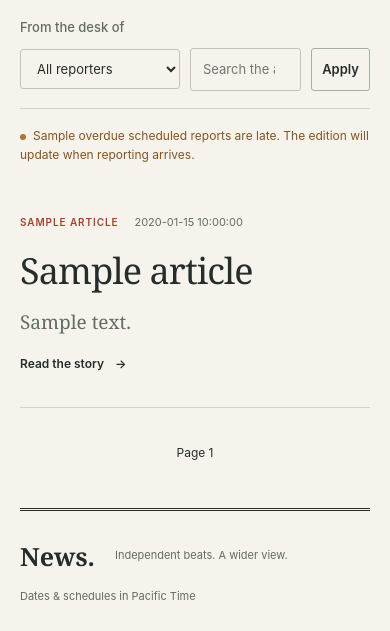
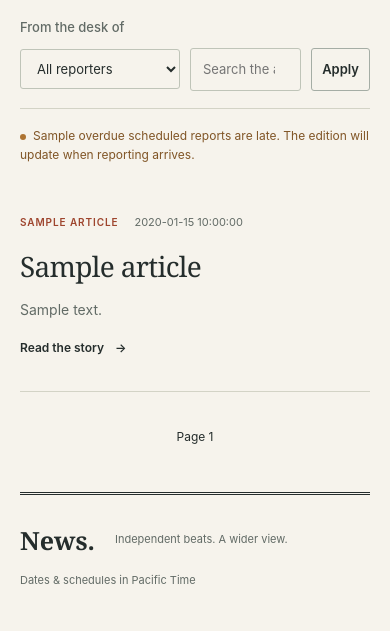
Before and after one commit to jubishop/news, a Flask app: template news/templates/feed.html in a window 390 px wide. Shown: the part 368-999 px from the top of the page. After the commit the page ends 952 px from the top, so only its background shows below. Run offline with Flask 3, Linux system fonts and the light colour scheme; the template is opened without the code that fills it: most values are stand-ins (such as "Sample title", 1, 10 or a date in 2020); parts of the project's set-up code (start-up, migrations or seed data) failed here and were passed over.

Commit message:
Make the news feed a single column with equal story styling (#12) (#14)

```diff
--- a/news/static/news.css
+++ b/news/static/news.css
@@ -54,7 +54,7 @@ main { min-height: 65vh; padding: 46px 0 70px; }
 .status-line { font-size: 12px; padding: 17px 0 0; color: #805526; }
 .status-dot { width: 6px; height: 6px; display: inline-block; border-radius: 50%; background: var(--green); margin-right: 7px; }
 .status-dot.warning { background: #ad7332; }
-.story-grid { display: grid; grid-template-columns: repeat(3,minmax(0,1fr)); gap: 0 30px; padding-top: 34px; }
+.story-list { padding-top: 34px; }
 .story { padding: 28px 0 34px; border-bottom: 1px solid var(--line); display: flex; flex-direction: column; align-items: flex-start; min-width: 0; }
 .story-meta { display: flex; flex-wrap: wrap; gap: 8px 16px; align-items: baseline; color: var(--muted); font-size: 11px; margin-bottom: 19px; }
 .story-meta a { text-transform: uppercase; font-weight: 600; color: var(--accent); font-size: 10px; letter-spacing: .09em; text-decoration: none; }
@@ -63,9 +63,6 @@ main { min-height: 65vh; padding: 46px 0 70px; }
 .story p { color: var(--muted); font-size: 14px; }
 .read-story { font-size: 12px; margin-top: auto; font-weight: 600; text-decoration: none; }
 .read-story span { margin-left: 8px; }
-.lead-story { grid-column: span 2; padding-right: 35px; }
-.lead-story h2 { font-size: clamp(35px,4.3vw,51px); }
-.lead-story p { font-family: var(--serif); font-size: 21px; line-height: 1.55; max-width: 610px; }
 .empty-edition { text-align: center; padding: 60px 20px 56px; }
 .empty-edition h2 { font-size: clamp(34px,4vw,49px); margin: 0 0 20px; }
 .empty-edition p:not(.eyebrow) { color: var(--muted); font-family: var(--serif); font-size: 18px; }
@@ -175,8 +172,6 @@ textarea { line-height: 1.7; resize: vertical; font-size: 14px; }
 @media (max-width: 850px) {
   .page-shell { padding: 0 28px; }
   .masthead-main p { display: none; }
-  .story-grid { grid-template-columns: repeat(2,minmax(0,1fr)); }
-  .lead-story { padding-right: 0; }
   .editor-layout { gap: 30px; grid-template-columns: minmax(0,2fr) minmax(180px,1fr); }
   .editor-sidebar { padding-left: 23px; }
   .editor-sidebar h2 { font-size: 30px; }
@@ -196,15 +191,12 @@ textarea { line-height: 1.7; resize: vertical; font-size: 14px; }
   .section-heading .muted { font-size: 13px; }
   .edition-count { display: none; }
   .filter-bar { flex-wrap: wrap; gap: 10px; }
-  .filter-bar label { width: 100%; }
+  .filter-bar label:not(.sr-only) { width: 100%; }
   .filter-bar select { max-width: none; flex: 1; min-width: 160px; }
   .filter-bar input { margin: 0; flex: 1; width: 145px; min-width: 100px; }
   .filter-bar .button { padding: 10px; }
-  .story-grid, .reporter-grid, .editor-layout, .operating-note { grid-template-columns: 1fr; }
-  .story-grid { padding-top: 6px; }
-  .lead-story { grid-column: auto; }
-  .lead-story h2 { font-size: 36px; }
-  .lead-story p { font-size: 19px; }
+  .reporter-grid, .editor-layout, .operating-note { grid-template-columns: 1fr; }
+  .story-list { padding-top: 6px; }
   .empty-edition { padding: 48px 0 25px; }
   .site-footer { flex-wrap: wrap; gap: 12px 20px; padding-bottom: 25px; }
   .site-footer span:last-child { margin-left: 0; width: 100%; }
--- a/news/templates/feed.html
+++ b/news/templates/feed.html
@@ -24,9 +24,9 @@
     <p class="status-line"><span class="status-dot warning"></span>{{ overdue }} {% if overdue == 1 %}scheduled report is{% else %}scheduled reports are{% endif %} late. The edition will update when reporting arrives.</p>
 {% endif %}
 {% if articles %}
-    <div class="story-grid">
+    <div class="story-list">
         {% for article in articles %}
-            <article class="story {% if loop.first and page == 1 %}lead-story{% endif %}">
+            <article class="story">
                 <div class="story-meta"><a href="{{ url_for('pages.feed',reporter_id=article.reporter_id) }}">{{ article.reporter_name }}</a><span>{{ article.article_date }}</span></div>
                 <h2><a href="{{ url_for('pages.article',identity=article.id) }}">{{ article.title }}</a></h2>
                 <p>{{ article.summary }}</p>
```
Also changed, not shown: tests/test_browser.py (+73 -0 lines).
